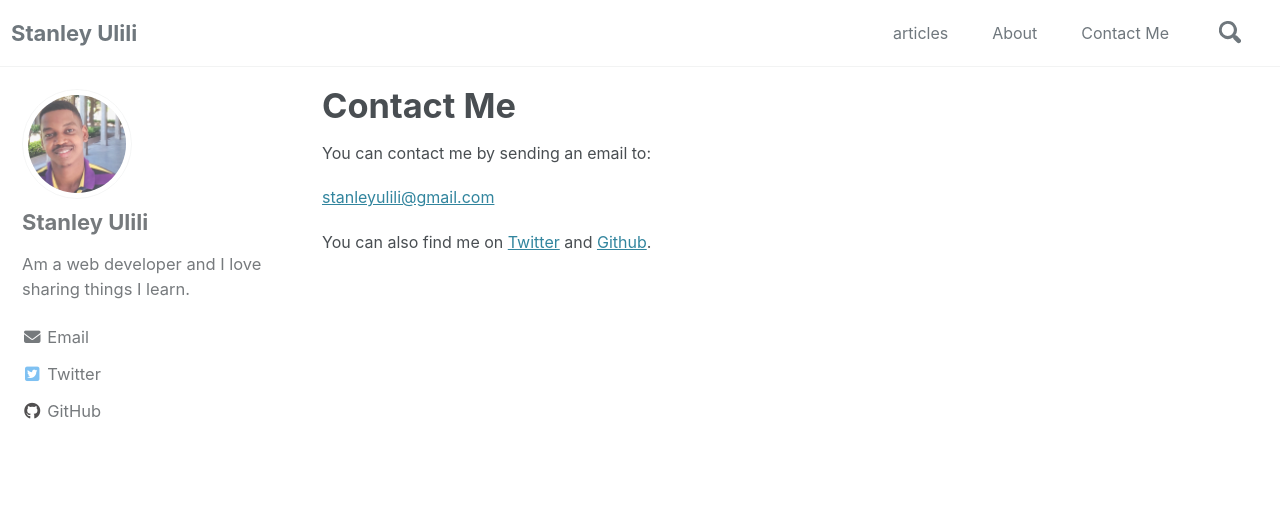
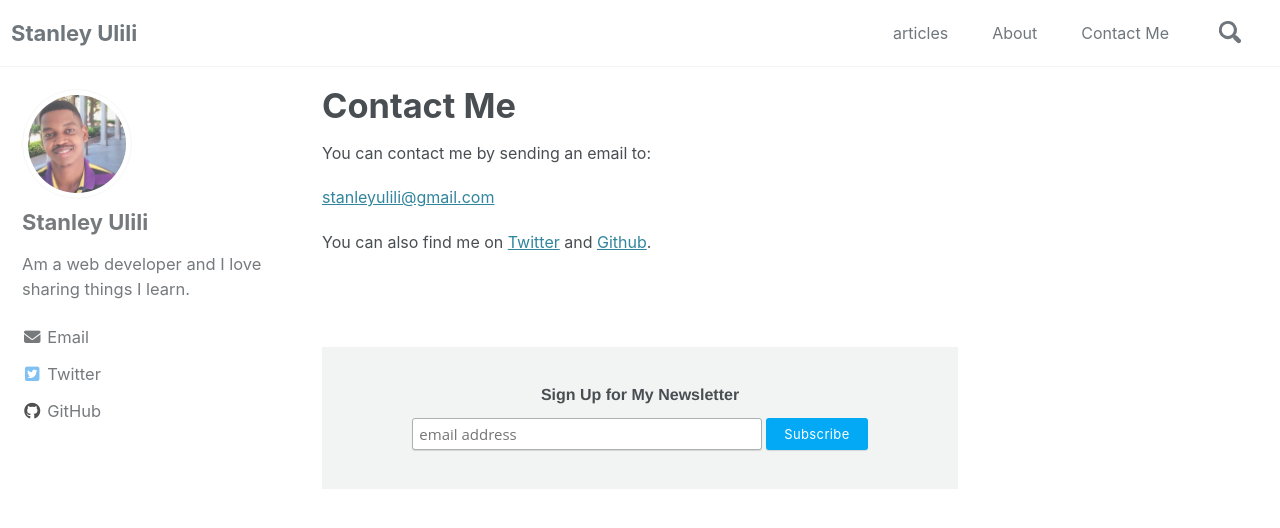
Before and after one commit to stanulilic/stanleyulili.com-old, a Jekyll site: the page built from _pages/contact.md, in a window 1280 px wide and 900 px high. Shown: the top 528 px of the window. Built offline with Jekyll 4.4.1, drawn with Linux system fonts in a browser that asks for light colours; cached includes are drawn as plain includes; nearby versions of some CDN libraries.

Commit message:
(feat): Add mailchimp newsletter subscription

```diff
--- a/_config.yml
+++ b/_config.yml
@@ -16,7 +16,7 @@
 title: Stanley Ulili
 email: stanleyulili@gmail.com
 description: >- # this means to ignore newlines until "baseurl:"
-  Stanley Ulili is a web developer thats loves to make the complex simle to beginners
+  Stanley Ulili is a web developer who loves to make the complex simple to beginners
 twitter_username: stanleyulili
 github_username: stanulilic
 minimal_mistakes_skin: default
--- /dev/null
+++ b/_includes/mailchimp.html
@@ -0,0 +1,19 @@
+<!-- Begin Mailchimp Signup Form -->
+<style type="text/css">
+	#mc_embed_signup{background:#fff; clear:left; font:14px Helvetica,Arial,sans-serif; width:100%;}
+	/* Add your own Mailchimp form style overrides in your site stylesheet or in this style block.
+	   We recommend moving this block and the preceding CSS link to the HEAD of your HTML file. */
+</style>
+<div id="mc_embed_signup">
+<form action="https://gmail.us3.list-manage.com/subscribe/post?u=b57328a643047acd914287478&amp;id=3424b91ca0" method="post" id="mc-embedded-subscribe-form" name="mc-embedded-subscribe-form" class="validate" target="_blank" novalidate>
+    <div id="mc_embed_signup_scroll">
+	<label for="mce-EMAIL">Sign Up for My Newsletter</label>
+	<input type="email" value="" name="EMAIL" class="email" id="mce-EMAIL" placeholder="email address" required>
+    <!-- real people should not fill this in and expect good things - do not remove this or risk form bot signups-->
+    <div style="position: absolute; left: -5000px;" aria-hidden="true"><input type="text" name="b_b57328a643047acd914287478_3424b91ca0" tabindex="-1" value=""></div>
+    <div class="clear"><input type="submit" value="Subscribe" name="subscribe" id="mc-embedded-subscribe" class="button"></div>
+    </div>
+</form>
+</div>
+
+<!--End mc_embed_signup-->
--- a/_layouts/single.html
+++ b/_layouts/single.html
@@ -62,6 +62,7 @@ layout: default
       </footer>
 
       {% if page.share %}{% include social-share.html %}{% endif %}
+     {% include mailchimp.html %}
 
       {% include post_pagination.html %}
     </div>
--- a/_sass/customized.scss
+++ b/_sass/customized.scss
@@ -54,3 +54,37 @@
 .page__content p, .page__content li, .page__content dl {
         font-size: 16px;
 }
+
+/*
+------------------------------------
+MAILCHIMP STYLES
+-----------------------------------
+*/
+
+#mc_embed_signup form {text-align:center; padding:10px 0 10px 0;}
+.mc-field-group { display: inline-block; } /* positions input field horizontally */
+#mc_embed_signup input.email {font-family:"Open Sans","Helvetica Neue",Arial,Helvetica,Verdana,sans-serif; font-size: 15px; border: 1px solid #ABB0B2;  -webkit-border-radius: 3px; -moz-border-radius: 3px; border-radius: 3px; color: #343434; background-color: #fff; box-sizing:border-box; height:32px; padding: 0px 0.4em; display: inline-block; margin: 0; width:350px; vertical-align:top;}
+#mc_embed_signup label {display:block; font-size:16px; padding-bottom:10px; font-weight:bold;}
+#mc_embed_signup .clear {display: inline-block;} /* positions button horizontally in line with input */
+#mc_embed_signup .button {font-size: 13px; border: none; -webkit-border-radius: 3px; -moz-border-radius: 3px; border-radius: 3px; letter-spacing: .03em; color: #fff; background-color: #aaa; box-sizing:border-box; height:32px; line-height:32px; padding:0 18px; display: inline-block; margin: 0; transition: all 0.23s ease-in-out 0s;}
+#mc_embed_signup .button:hover {background-color:#777; cursor:pointer;}
+#mc_embed_signup div#mce-responses {float:left; top:-1.4em; padding:0em .5em 0em .5em; overflow:hidden; width:90%;margin: 0 5%; clear: both;}
+#mc_embed_signup div.response {margin:1em 0; padding:1em .5em .5em 0; font-weight:bold; float:left; top:-1.5em; z-index:1; width:80%;}
+#mc_embed_signup #mce-error-response {display:none;}
+#mc_embed_signup #mce-success-response {color:#529214; display:none;}
+#mc_embed_signup label.error {display:block; float:none; width:auto; margin-left:1.05em; text-align:left; padding:.5em 0;}
+@media (max-width: 768px) {
+    #mc_embed_signup input.email {width:100%; margin-bottom:5px;}
+    #mc_embed_signup .clear {display: block; width: 100% }
+    #mc_embed_signup .button {width: 100%; margin:0; }
+}
+
+/* -- my mailchimp styles */
+#mc_embed_signup form {padding:39px;}
+#mc_embed_signup {padding-top:39px;}
+#mc_embed_signup .button {
+           background: #03A9F4;
+   }
+#mc_embed_signup .button:hover {
+     background: hsl(205, 98%, 48%);
+}
```
Also changed, not shown: _posts/2019-08-12-how-to-install-git-bash-on-windows.md (+26 -13 lines), assets/images/posts/2019-08-13-install-git-bash/permission.jpg (added).
